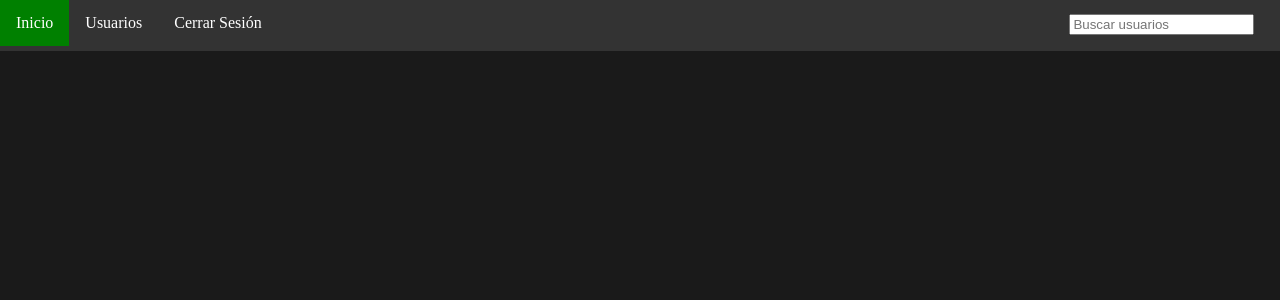
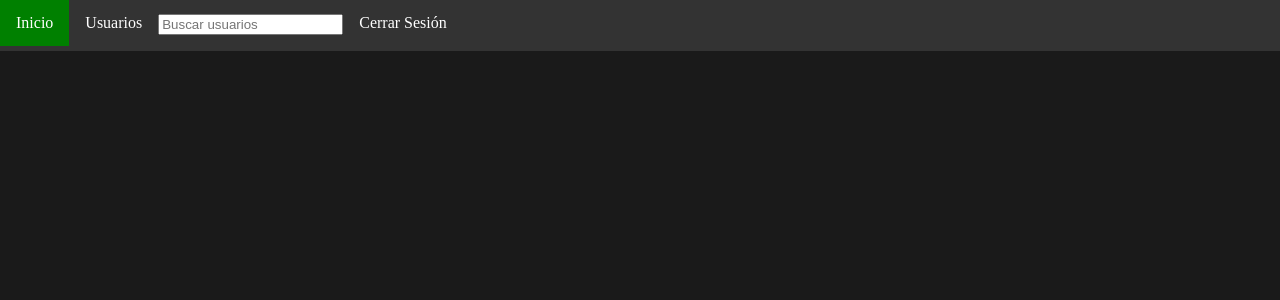
Before and after one commit to InkShadeXI/SHOCKWAVE-2, a PHP site: the page made by Iñaki/templates/home.html.twig in a window 1280 px wide. Shown: the top 300 px of the page. Run offline with PHP 8.4, Linux system fonts and the light colour scheme; the template is opened without the code that fills it, so the values that code supplies are empty; some libraries are stand-ins or nearby versions.

Commit message:
Update cabecera.css

```diff
--- a/Iñaki/public/CSS/cabecera.css
+++ b/Iñaki/public/CSS/cabecera.css
@@ -50,16 +50,3 @@ li p {
     text-decoration: none;
     margin-top: 2.5%;
 }
-
-#resultado_busqueda {
-    position: absolute;
-    background-color: white;
-    width: 100%;
-    z-index: 1;
-    display: none;
-}
-
-#buscador-container {
-    float: right;
-    margin-right: 2%;
-}
```
